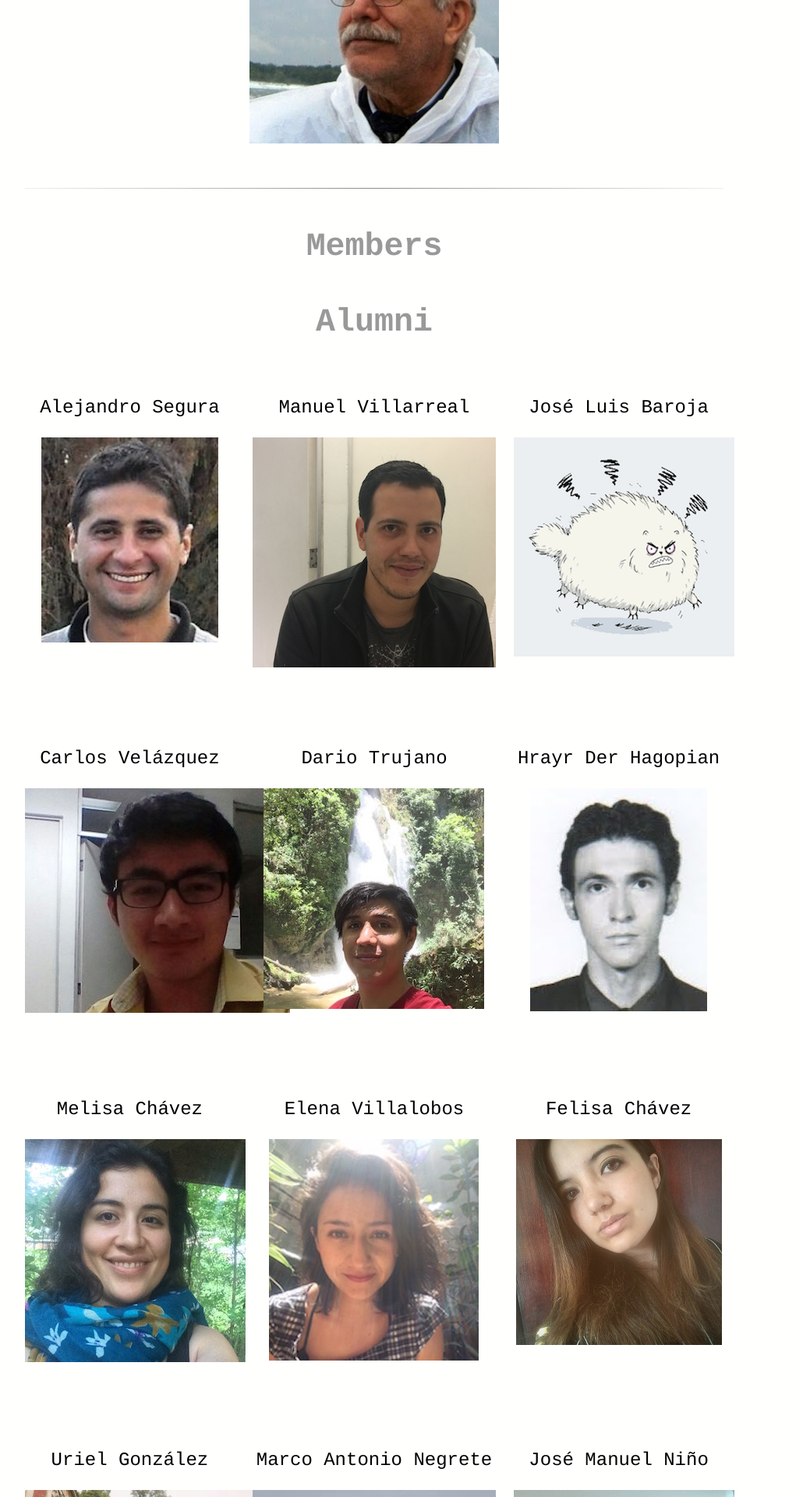
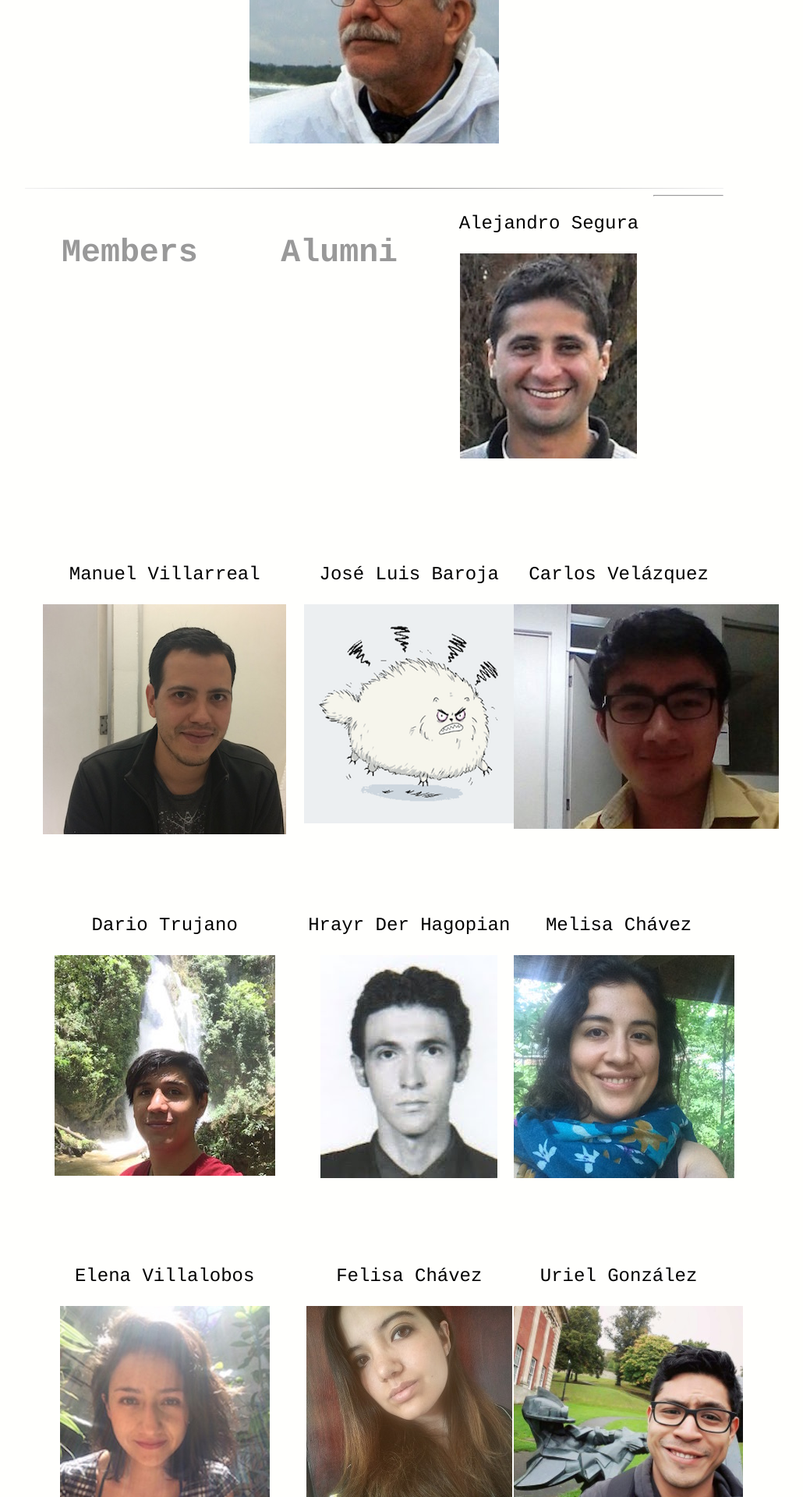
Before and after one commit to BouzasLab25/bouzaslab25.github.io, a Jekyll site: the page built from people/index.html, in a window 1280 px wide. Shown: the part 550-2470 px from the top of the page at 78% size, without its empty margins (160-1190 px from the left). Built offline with Jekyll 4.4.1, drawn with Linux system fonts in a browser that asks for light colours.

Commit message:
Update index.html

```diff
--- a/people/index.html
+++ b/people/index.html
@@ -10,7 +10,12 @@ title: Lab25 Members
   </div>
 
 <hr class="style14">
-<a href=""><h3>Members</h3></a>           <a href=""><h3>Alumni</h3></a>
+  <div class="left">
+<a href=""><h3>Members</h3></a>
+   </div>
+  <div class="right">
+<a href=""><h3>Alumni</h3></a>
+  </div>
 
   <div class="left">
    <p><a class='lu' href="/people/alejandro.html">Alejandro Segura</a></p>
```
